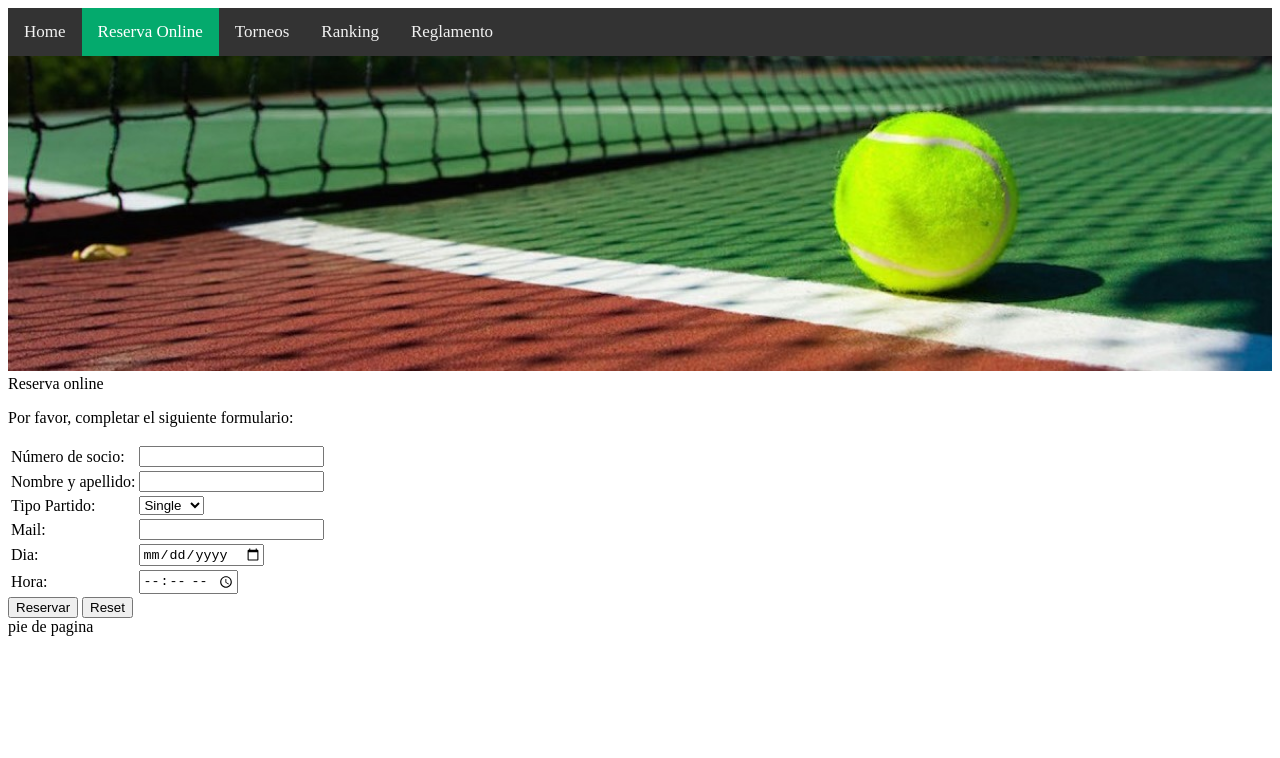
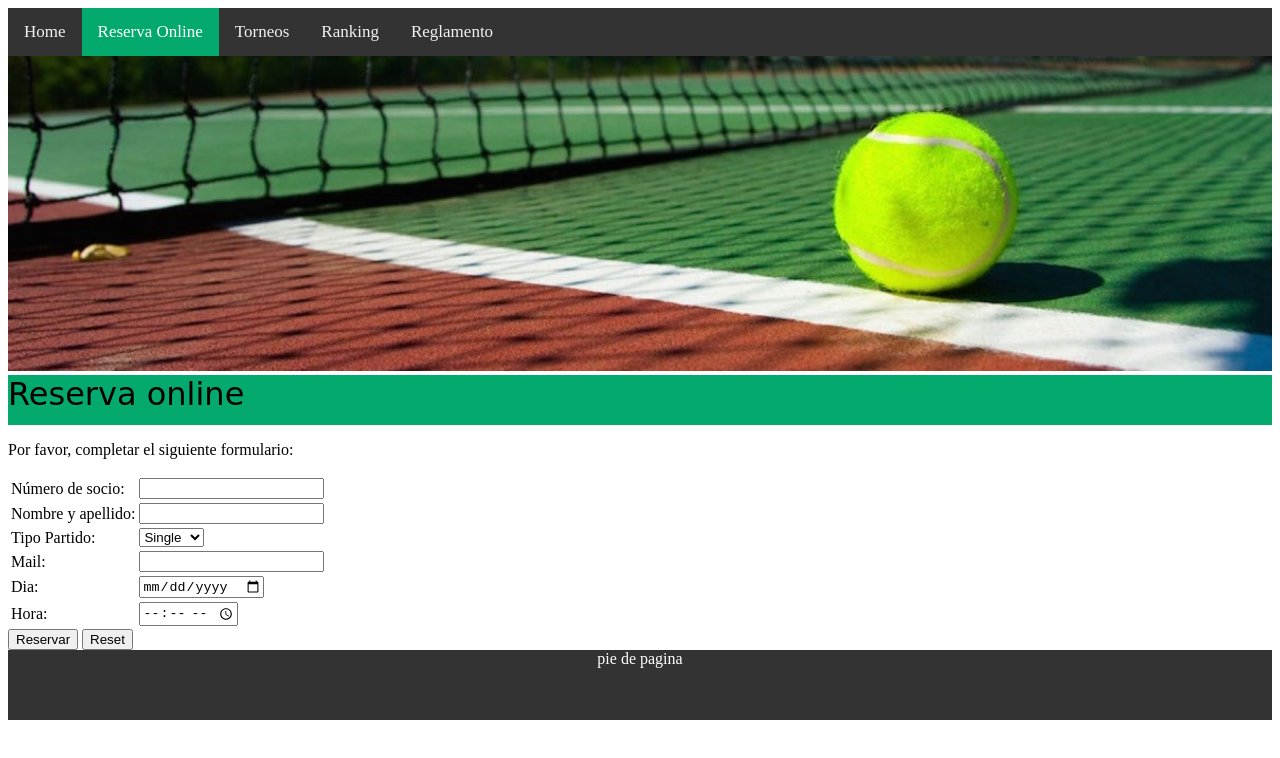
Before and after one commit to vanesadougan/desafio_dougan, a plain HTML site: page Pagina/reservaOnline.html in a window 1280 px wide. Drawn offline with Linux system fonts and the light colour scheme.

Commit message:
index y style

```diff
--- a/Pagina/style.css
+++ b/Pagina/style.css
@@ -22,14 +22,22 @@ background-color: #04AA6D;
 color: white;
 }
 
+.titulo{
+  background-color: #04AA6D;
+  width: 100%;
+  height: 50px;
+  font-size:xx-large;
+  font-family: cursive;
+
+}
 
 
-.footer {
-position: fixed;
-left: 0;
-bottom: 0;
-width: 100%;
-background-color: #333;
-color: white;
-text-align: center;
+
+footer{
+
+  background-color: #333;
+  color: white;
+  text-align: center;
+  height: 70px;
+  width: 100%;
 }
```
Also changed, not shown: Pagina/index.html (+2 -4 lines).
